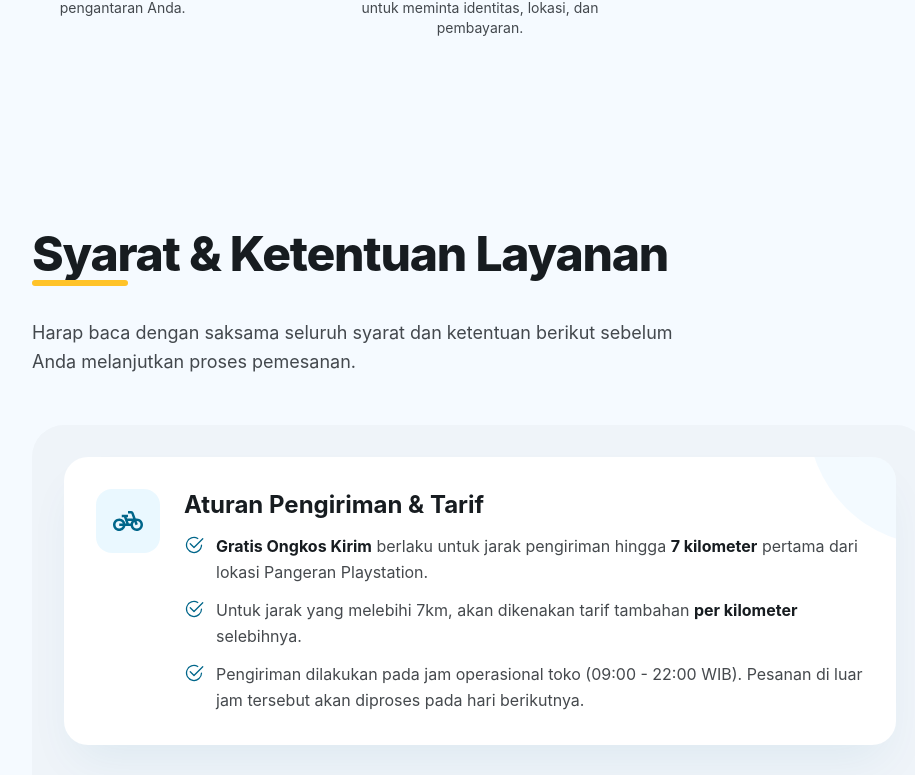
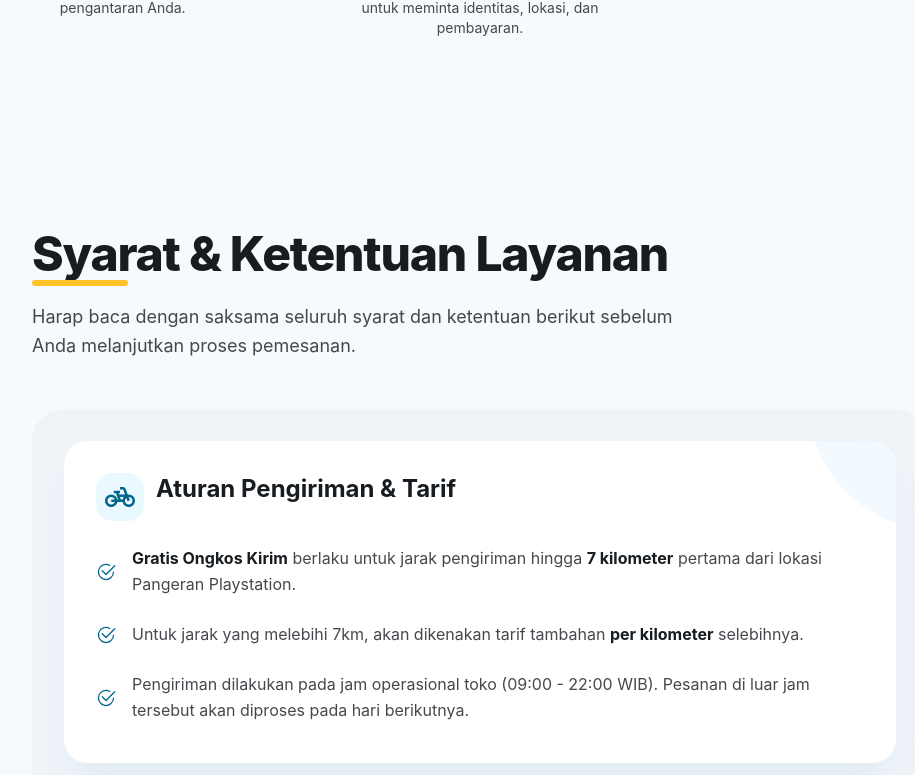
Before and after one commit to dvpms/pangeran-playstation-web, a Next.js app: page / in a window 1280 px wide. Shown: the part 3518-4293 px from the top of the page, without its empty margins (160-1075 px from the left). Built offline with nearby package versions, Linux system fonts and the light colour scheme.

Commit message:
feat: update styling and layout of Terms component for improved readability and presentation

```diff
--- a/src/app/(public)/components/Terms.js
+++ b/src/app/(public)/components/Terms.js
@@ -97,61 +97,61 @@ export default function Terms() {
   ];
 
   return (
-    <section className="py-24 px-8 bg-surface" id="sk">
+    <section className="py-24 bg-surface" id="sk">
       <Container>
         <div className="max-w-4xl mx-auto flex flex-col gap-12">
           {/* Header Section */}
           <div className="flex flex-col gap-6 relative">
-            <h2 className="text-4xl md:text-5xl font-extrabold tracking-tight text-surface-on relative inline-block">
+            <h2 className=" text-2xl md:text-5xl font-extrabold tracking-tight text-surface-on relative inline-block">
               Syarat & Ketentuan Layanan
               <div className="absolute -bottom-2 left-0 w-24 h-1.5 bg-secondary-container rounded-full"></div>
             </h2>
-            <p className="text-lg text-surface-on/80 leading-relaxed max-w-2xl mt-4">
+            <p className="text-sm md:text-lg text-surface-on/80 leading-relaxed max-w-2xl">
               Harap baca dengan saksama seluruh syarat dan ketentuan berikut
               sebelum Anda melanjutkan proses pemesanan.
             </p>
           </div>
 
           {/* Aturan Cards Container */}
-          <div className="bg-surface-container-low rounded-[2rem] p-4 md:p-8 flex flex-col gap-8">
+          <div className="bg-surface-container-low rounded-4xl p-2 md:p-8 flex flex-col gap-8">
             {termsData.map((term) => (
               <div
                 key={term.id}
-                className="bg-surface-container-lowest rounded-xl p-8 shadow-ambient-blue relative overflow-hidden group"
+                className="bg-surface-container-lowest rounded-xl p-2 md:p-8 shadow-ambient-blue relative overflow-hidden group"
               >
                 {/* Dekorasi Latar Belakang Asimetris */}
                 <div
                   className={`absolute top-0 right-0 w-32 h-32 rounded-bl-full -mr-10 -mt-10 transition-transform group-hover:scale-110 ${term.theme.decorator}`}
                 ></div>
 
-                <div className="flex flex-col md:flex-row gap-6 items-start relative z-10">
+                <div className="flex flex-col gap-4 items-start relative z-10">
                   {/* Ikon Kategori */}
                   <div
-                    className={`flex items-center justify-center rounded-2xl shrink-0 w-16 h-16 ${term.theme.container}`}
+                    className={`flex space-x-3 `}
                   >
-                    <span
-                      className="material-symbols-outlined text-3xl"
-                      style={{ fontVariationSettings: "'FILL' 1" }}
+                    <div
+                      className={`flex  w-12 h-12 material-symbols-outlined text-3xl items-center justify-center rounded-2xl shrink-0  ${term.theme.container}`}
+
                     >
                       {term.icon}
-                    </span>
+                    </div>
+                    <h3 className="text-lg md:text-2xl font-bold text-surface-on">
+                      {term.title}
+                    </h3>
                   </div>
 
                   {/* Daftar Aturan */}
-                  <div className="flex flex-col gap-3">
-                    <h3 className="text-2xl font-bold text-surface-on">
-                      {term.title}
-                    </h3>
-                    <ul className="flex flex-col gap-3 text-surface-on/80 leading-relaxed">
+                  <div className="flex flex-col gap-2">
+                    <ul className="flex flex-col gap-2 text-surface-on/80 leading-relaxed">
                       {term.rules.map((rule, index) => (
-                        <li key={index} className="flex gap-3">
+                        <li key={index} className="flex items-center gap-2">
                           <span
                             className={`material-symbols-outlined text-xl shrink-0 mt-0.5 ${term.theme.bullet}`}
                           >
                             {term.bulletIcon}
                           </span>
 
-                          <span>{rule}</span>
+                          <span className="p-2">{rule}</span>
                         </li>
                       ))}
                     </ul>
```
